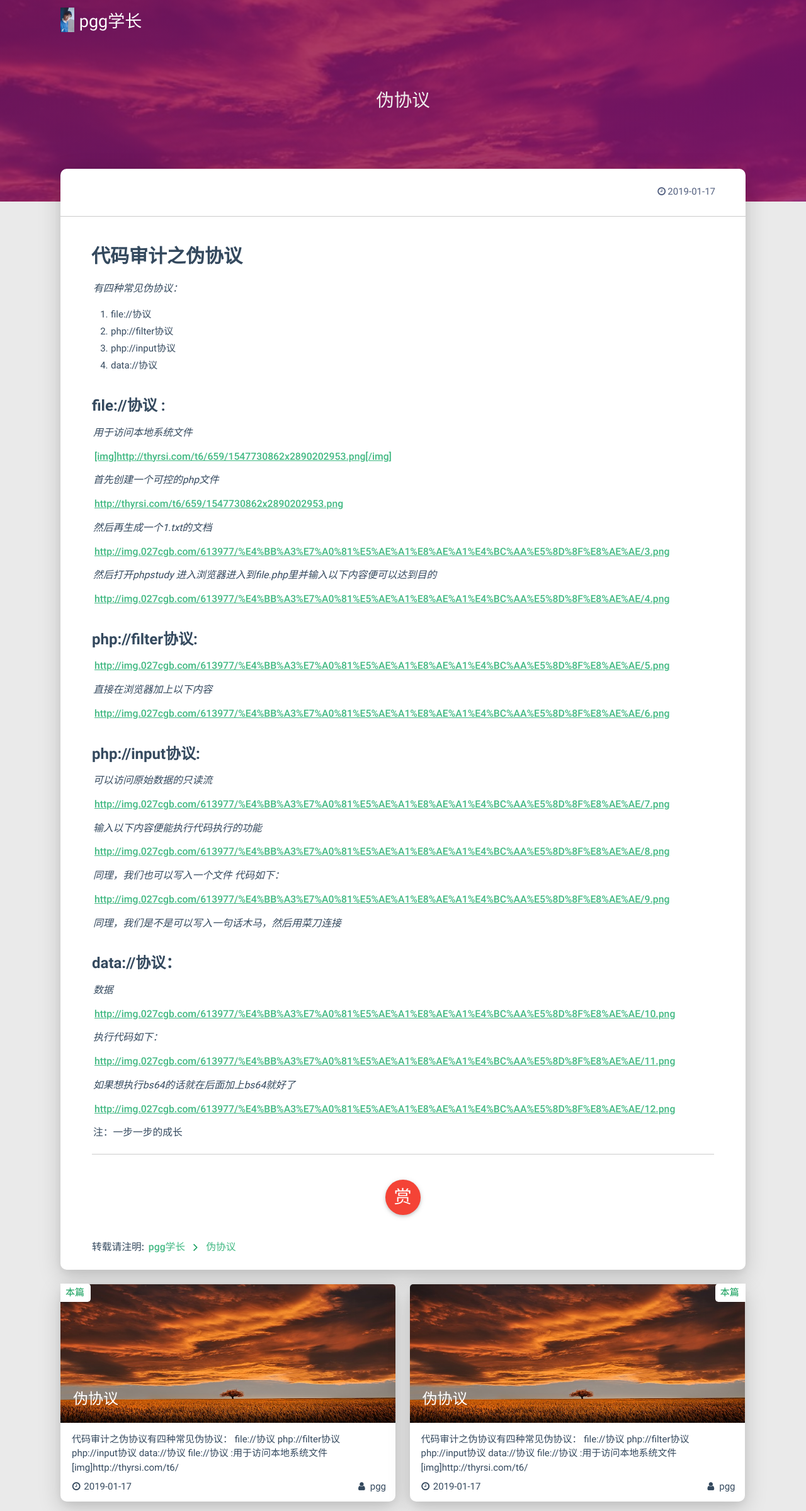
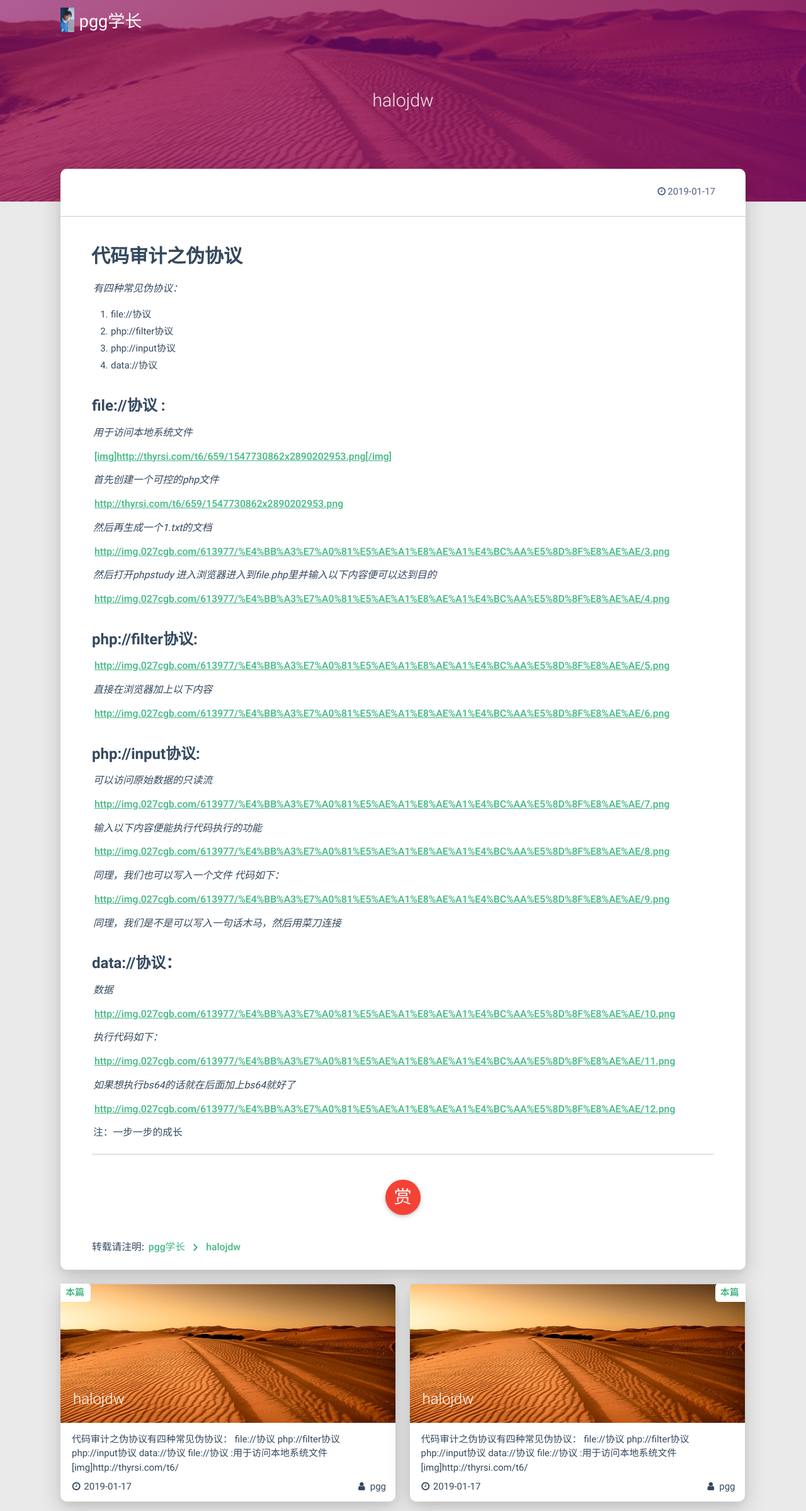
Before and after one commit to pggbo/pgg.io, a plain HTML site: page 2019/01/17/php代码审计篇之伪协议/index.html in a window 1280 px wide. Shown: the whole page at 63% size. Drawn offline with Linux system fonts and the light colour scheme.

Commit message:
Site updated: 2019-01-17 21:22:21

```diff
--- a/2019/01/17/php代码审计篇之伪协议/index.html
+++ b/2019/01/17/php代码审计篇之伪协议/index.html
@@ -5,7 +5,7 @@
 
 <head><meta name="generator" content="Hexo 3.8.0">
     <meta charset="utf-8">
-    <meta name="keywords" content="伪协议, pgg学长">
+    <meta name="keywords" content="halojdw, pgg学长">
     <meta name="description" content="代码审计之伪协议有四种常见伪协议：
 
 file://协议
@@ -22,7 +22,7 @@ file://协议 :用于访问本地系统文件
     <meta name="format-detection" content="telephone=no">
     <meta name="apple-mobile-web-app-capable" content="yes">
     <meta name="apple-mobile-web-app-status-bar-style" content="black-translucent">
-    <title>伪协议 | pgg学长</title>
+    <title>halojdw | pgg学长</title>
     <link rel="icon" type="image/png" href="/favicon.png">
 
     <link rel="stylesheet" type="text/css" href="/libs/awesome/css/font-awesome.min.css">
@@ -64,13 +64,13 @@ file://协议 :用于访问本地系统文件
 
 
 
-<div class="bg-cover post-cover" style="background-image: url('/medias/featureimages/17.jpg')">
+<div class="bg-cover post-cover" style="background-image: url('/medias/featureimages/9.jpg')">
     <div class="container">
         <div class="row">
             <div class="col s12 m12 l12">
                 <div class="brand">
                     <div class="description center-align post-title">
-                        伪协议
+                        halojdw
                     </div>
                 </div>
             </div>
@@ -261,7 +261,7 @@ file://协议 :用于访问本地系统文件
                     <span class="reprint-tip">转载请注明: </span>
                     <a href="http://yoursite.com" class="b-link-green">pgg学长</a>
                     <i class="fa fa-angle-right fa-lg fa-fw text-color"></i>
-                    <a href="/2019/01/17/php代码审计篇之伪协议/" class="b-link-green">伪协议</a>
+                    <a href="/2019/01/17/php代码审计篇之伪协议/" class="b-link-green">halojdw</a>
                 </p>
             </div>
         </div>
@@ -289,9 +289,9 @@ file://协议 :用于访问本地系统文件
                     <div class="card-image">
 
 
-                        <img src="/medias/featureimages/17.jpg" class="responsive-img" alt="伪协议">
+                        <img src="/medias/featureimages/9.jpg" class="responsive-img" alt="halojdw">
 
-                        <span class="card-title">伪协议</span>
+                        <span class="card-title">halojdw</span>
                     </div>
                 </a>
                 <div class="card-content article-content">
@@ -329,9 +329,9 @@ file://协议 :用于访问本地系统文件
                     <div class="card-image">
 
 
-                        <img src="/medias/featureimages/17.jpg" class="responsive-img" alt="伪协议">
+                        <img src="/medias/featureimages/9.jpg" class="responsive-img" alt="halojdw">
 
-                        <span class="card-title">伪协议</span>
+                        <span class="card-title">halojdw</span>
                     </div>
                 </a>
                 <div class="card-content article-content">
--- a/search.xml
+++ b/search.xml
@@ -3,7 +3,7 @@
 
 
     <entry>
-      <title>伪协议</title>
+      <title>halojdw</title>
       <link href="/2019/01/17/php%E4%BB%A3%E7%A0%81%E5%AE%A1%E8%AE%A1%E7%AF%87%E4%B9%8B%E4%BC%AA%E5%8D%8F%E8%AE%AE/"/>
       <url>/2019/01/17/php%E4%BB%A3%E7%A0%81%E5%AE%A1%E8%AE%A1%E7%AF%87%E4%B9%8B%E4%BC%AA%E5%8D%8F%E8%AE%AE/</url>
 
```
Also changed, not shown: archives/2019/01/index.html (+2 -2 lines), archives/2019/index.html (+2 -2 lines), archives/index.html (+2 -2 lines), atom.xml (+3 -3 lines), index.html (+2 -2 lines).
